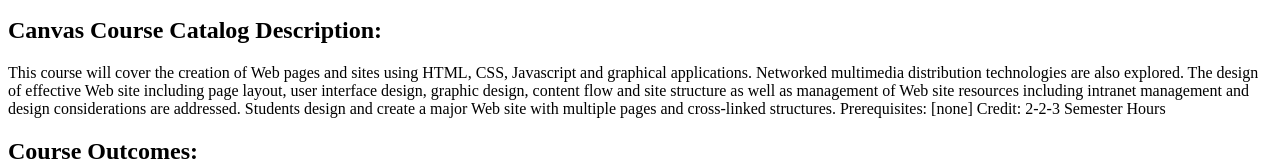
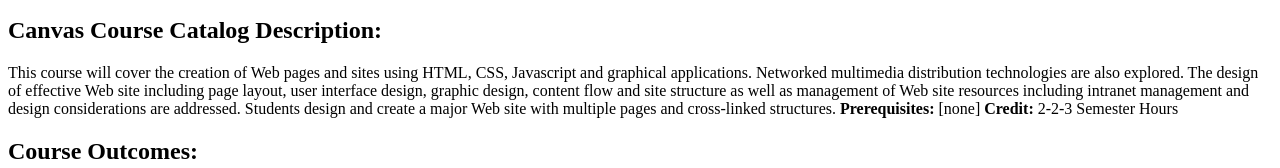
Before and after one commit to StaleRito/crispy-giggle, a plain HTML site: page labs/lab 2/index.html in a window 1280 px wide. Shown: the part 311-479 px from the top of the page. Drawn offline with Linux system fonts and the light colour scheme.

Commit message:
added bold text

```diff
--- a/labs/lab 2/index.html
+++ b/labs/lab 2/index.html
@@ -26,7 +26,7 @@
         The design of effective Web site including page layout, user interface design, graphic design, content flow and
         site structure as well as management of Web site resources including intranet management and design considerations are addressed.
         Students design and create a major Web site with multiple pages and cross-linked structures.
-        Prerequisites: [none] Credit: 2-2-3 Semester Hours</p>
+        <strong>Prerequisites:</strong> [none] <strong>Credit:</strong> 2-2-3 Semester Hours</p>
 
     <h2>Course Outcomes:</h2>
     <p>Students completing this course will be able to:</p>
```
